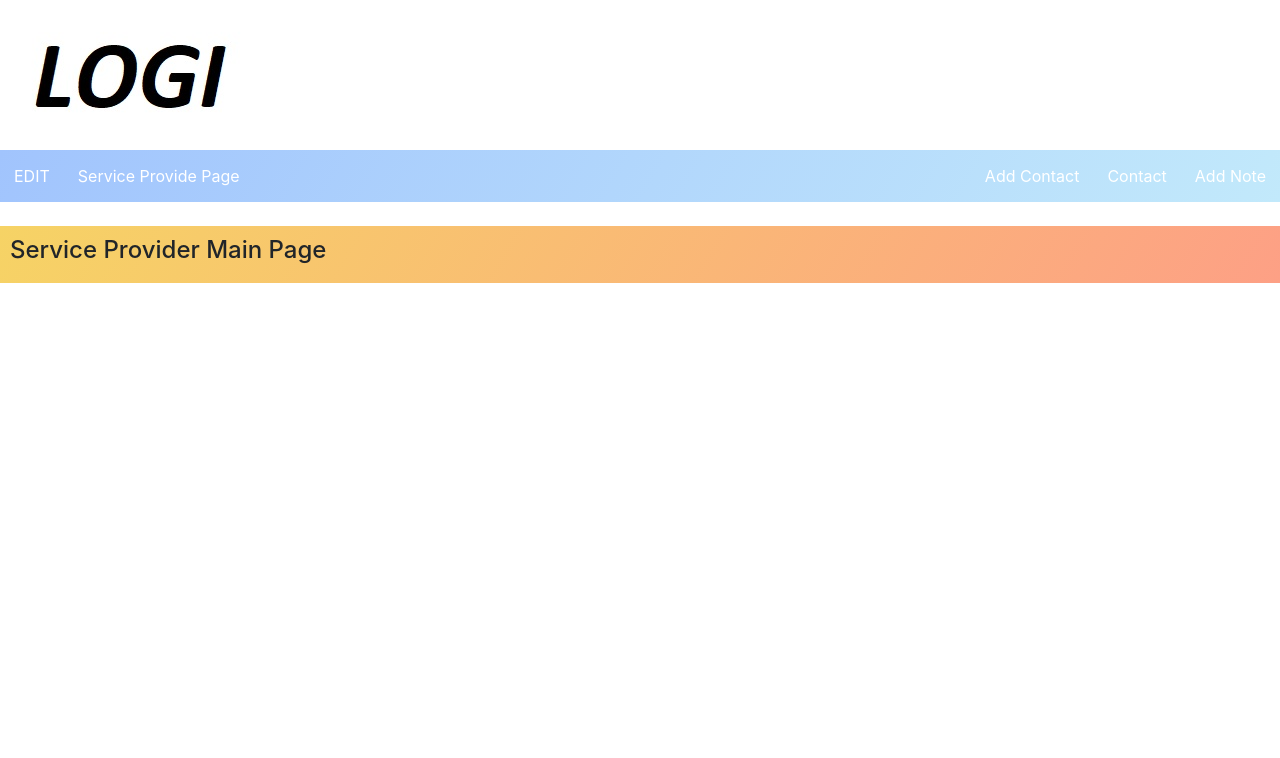
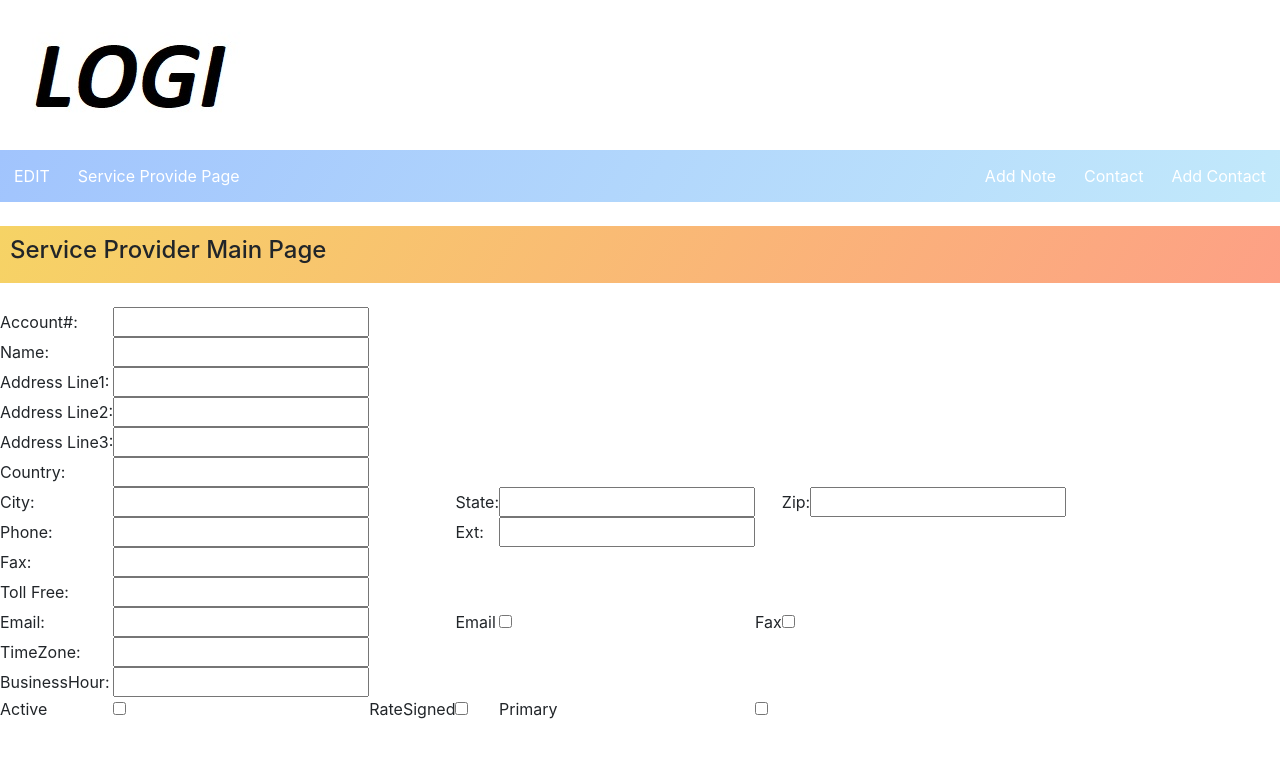
Before and after one commit to rezagitrepo/logi_frontend, an Angular app: page /mainpage in a window 1280 px wide. Shown: the top 758 px of the page. Built offline with nearby package versions, Linux system fonts and the light colour scheme.

Commit message:
partial form at mainpage

```diff
--- a/src/app/mainpage/mainpage.component.css
+++ b/src/app/mainpage/mainpage.component.css
@@ -31,3 +31,11 @@ div.scrollmenu {
   .right {
     float:right;
   }
+
+  label { display: table-cell; }
+
+
+input{ display: table-cell; }
+
+form { display: table;      }
+p{ display: table-row;  }
--- a/src/app/mainpage/mainpage.component.html
+++ b/src/app/mainpage/mainpage.component.html
@@ -8,13 +8,68 @@
 <div class="scrollmenu">
     <a href="#edit">EDIT</a>
     <a href="#mainpage">Service Provide Page</a>
+    <a href="addcontact.html" class="right">Add Contact</a>
+    <a href="contact.html" class="right">Contact</a>
     <a href="addnote.html" class="right">Add Note</a>
-    <a href="contact.html" class="right">Contact</a>
-    <a href="addcontact.html" class="right">Add Contact</a>
+    </div>
 
-  </div>
-  <br>
-  <div class="login-box">
+    <br>
+
+    <div class="login-box">
         <h4>Service Provider Main Page</h4>
+    </div>
 
-  </div>
+    <form  #loginForm="ngForm">
+        <br>
+        <p>
+            <label>Account#:</label> <input type="text" name='accountNo' ngModel>
+        </p>
+        <p>
+            <label> Name:</label> <input type="text" name='name' ngModel>
+        </p>
+        <p>
+            <label> Address Line1:</label> <input type="text" name='addressLine1' ngModel>
+        </p>
+        <p>
+            <label> Address Line2:</label> <input type="text" name='addressLine2' ngModel>
+        </p>
+        <p>
+            <label> Address Line3:</label> <input type="text" name='addressLine3' ngModel>
+        </p>
+        <p>
+            <label> Country:</label> <input type="text" name='country' ngModel>
+        </p>
+        <p>
+            <label> City:</label> <input type="text" name='city' ngModel>
+            <label> </label><label> State:</label> <input type="text" name='state' ngModel>
+            <label> </label><label> Zip:</label> <input type="text" name='zip' ngModel>
+        </p>
+        <p>
+            <label> Phone:</label> <input type="text" name='phone' ngModel>
+            <label> </label><label> Ext:</label> <input type="text" name='phoneExt' ngModel>
+        </p>
+        <p>
+            <label> Fax:</label> <input type="text" name='fax' ngModel>
+        </p>
+        <p>
+            <label> Toll Free:</label> <input type="text" name='tollfree' ngModel>
+        </p>
+        <p>
+            <label> Email:</label> <input type="text" name='email' ngModel>
+            <label> </label><label> Email</label> <input type="checkbox" name='isEmail' ngModel>
+            <label> Fax</label> <input type="checkbox" name='isFax' ngModel>
+        </p>
+        <p>
+            <label> TimeZone:</label> <input type="text" name='timeZone' ngModel>
+        </p>
+        <p>
+            <label> BusinessHour:</label> <input type="text" name='businessHour' ngModel>
+        </p>
+        <p>
+            <label> Active</label> <input type="checkbox" name='isActive' ngModel>
+            <label> RateSigned</label> <input type="checkbox" name='isRateSigned' ngModel>
+            <label> Primary</label> <input type="checkbox" name='isPrimary' ngModel>
+        </p>
+
+
+    </form>
```
